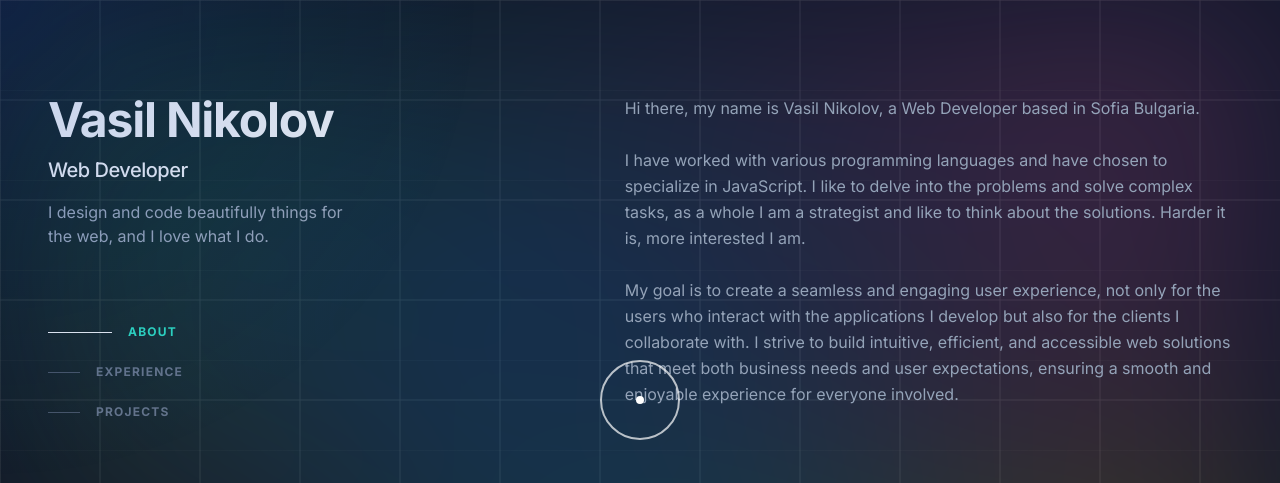
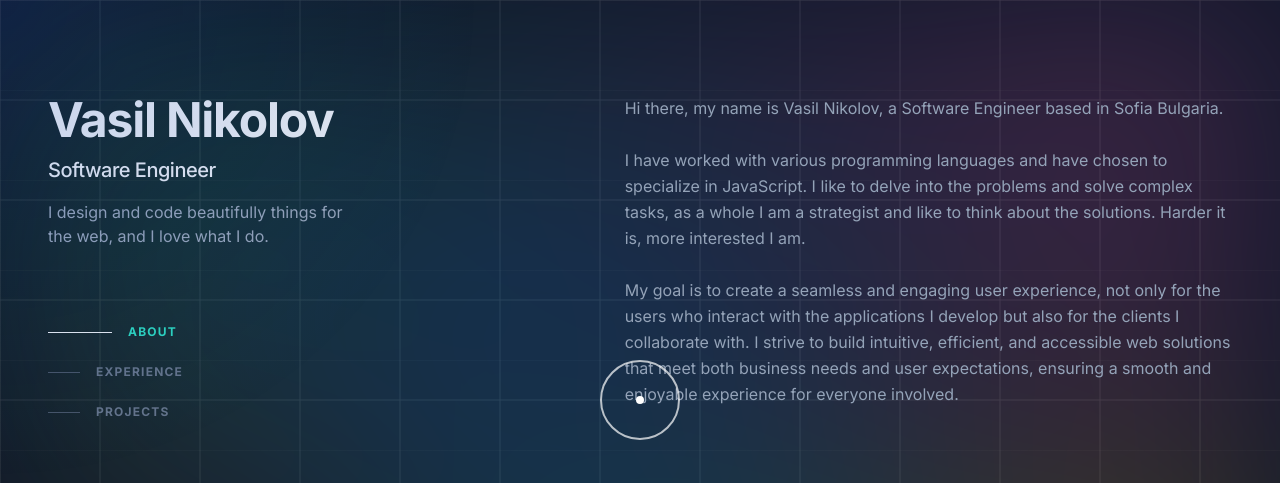
Before and after one commit to eqinox/vasko, a Next.js app: page / in a window 1280 px wide. Shown: the top 483 px of the page. Built offline with nearby package versions, Linux system fonts and the light colour scheme.

Commit message:
upgrade to software engineer

```diff
--- a/src/components/about.tsx
+++ b/src/components/about.tsx
@@ -1,7 +1,7 @@
 const About = () => {
   return (
     <>
-      Hi there, my name is Vasil Nikolov, a Web Developer based in Sofia
+      Hi there, my name is Vasil Nikolov, a Software Engineer based in Sofia
       Bulgaria.
       <br />
       <br />
--- a/src/components/shared/header.tsx
+++ b/src/components/shared/header.tsx
@@ -9,7 +9,7 @@ const Header = () => {
           Vasil Nikolov
         </h1>
         <h2 className="mt-3 text-lg font-medium tracking-tight text-slate-200 sm:text-xl">
-          Web Developer
+          Software Engineer
         </h2>
         <p className="mt-4 max-w-xs leading-normal">
           I design and code beautifully things for the web, and I love what I
```
